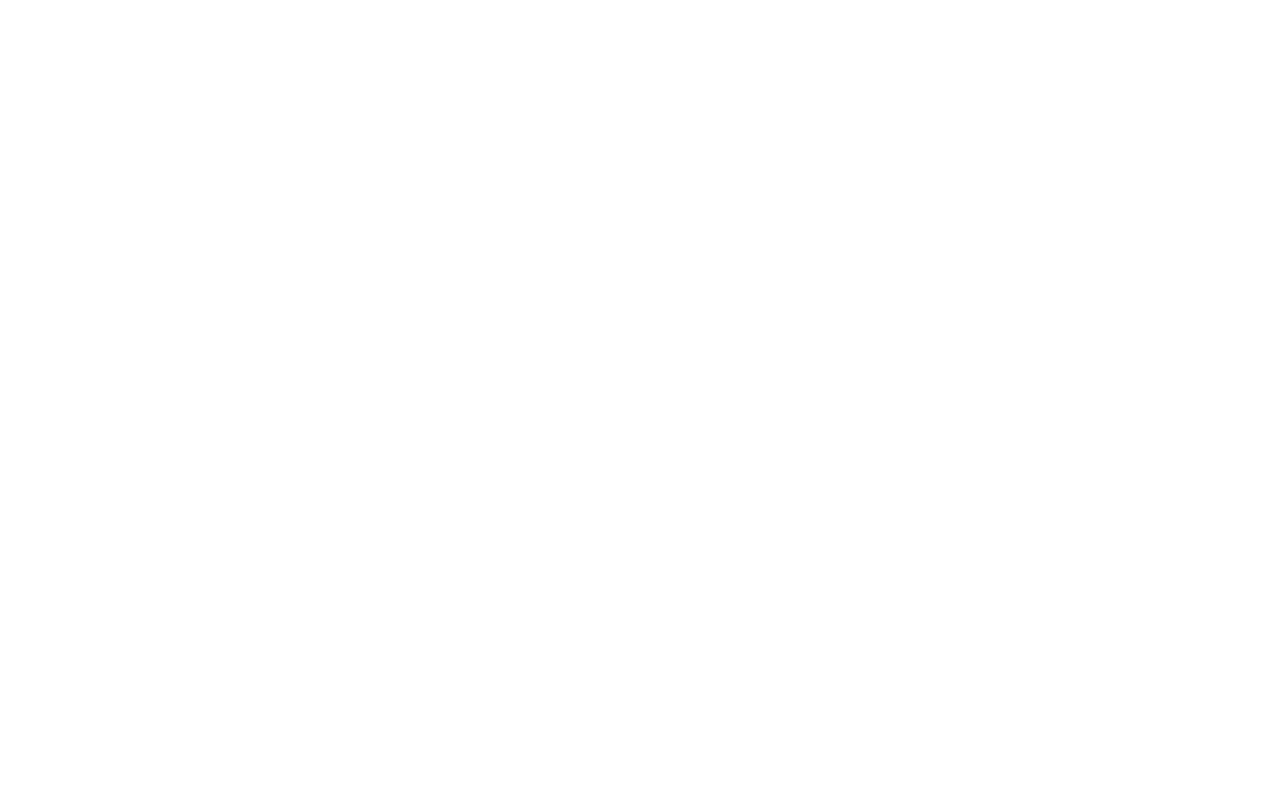
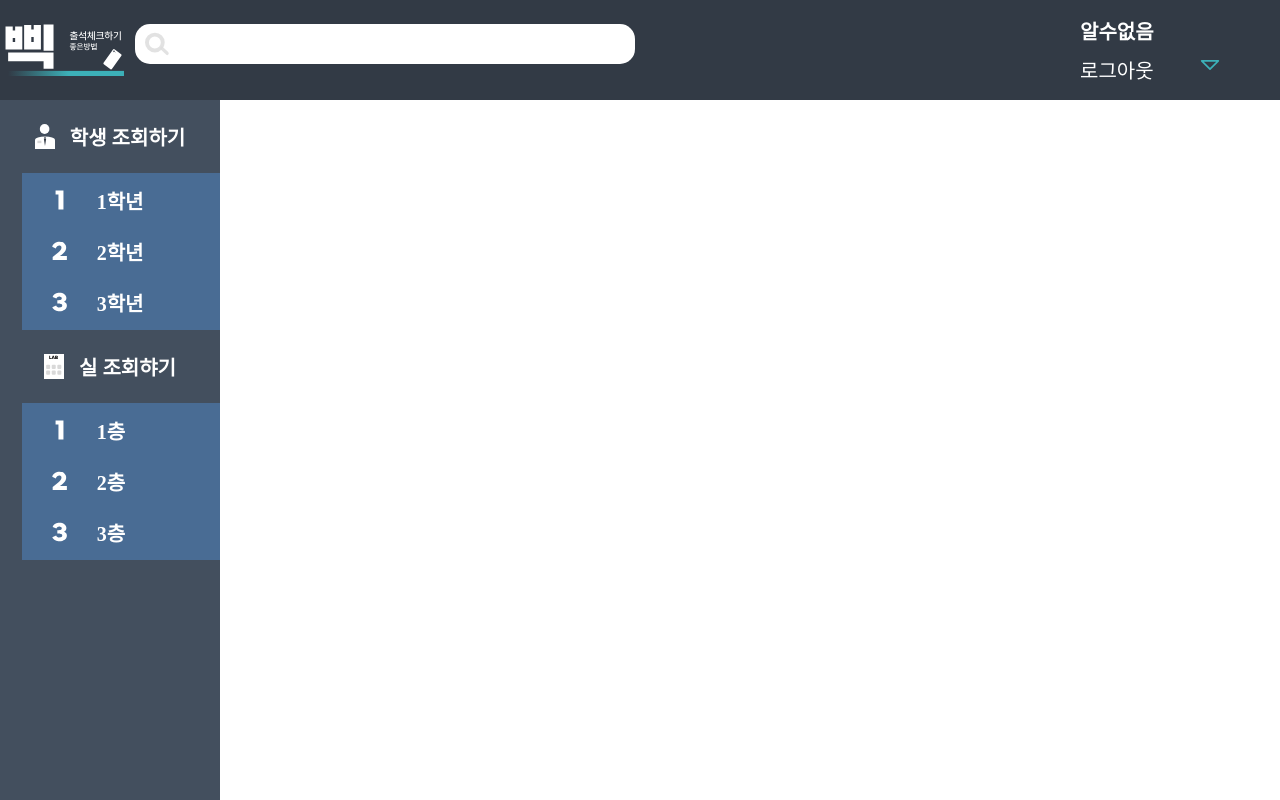
Before and after one commit to 8Bit-beep/BBEEP_WEB_V2, a React (Create React App) app: page /check-class/first-floor in a window 1280 px wide. Before the commit this address had no page. Built offline with nearby package versions, Linux system fonts and the light colour scheme; no server answers.

Commit message:
feat :: Header and Sidebar add

```diff
--- a/src/components/common/Sidebar/index.tsx
+++ b/src/components/common/Sidebar/index.tsx
@@ -49,14 +49,18 @@
           <img src={SidebarLab} />
           <span>실 조회햐기</span>
         </S.MenuTitle>
-        <S.MenuItem style={{ minHeight: "50%" }}>
+        <S.MenuItem style={{ minHeight: "75%" }}>
           <S.Item $isclicked={isClickCategory === "1학년" ? "true" : "false"}>
-            <img src={Project} />
-            <span>프로젝트 실</span>
+            <img src={One} />
+            <span>1층</span>
           </S.Item>
           <S.Item $isclicked={isClickCategory === "1학년" ? "true" : "false"}>
-            <img src={Lab} />
-            <span>LAB 실</span>
+            <img src={Two} />
+            <span>2층</span>
+          </S.Item>
+          <S.Item $isclicked={isClickCategory === "1학년" ? "true" : "false"}>
+            <img src={Three} />
+            <span>3층</span>
           </S.Item>
         </S.MenuItem>
       </S.MenuWrap>
--- a/src/components/router/index.tsx
+++ b/src/components/router/index.tsx
@@ -2,6 +2,7 @@
 import { GlobalStyles } from "../../styles/global";
 import { StyleSheetManager } from "styled-components";
 import CheckStudent from "src/pages/student";
+import CheckClass from "src/pages/class";
 
 const Router = () => {
   return (
@@ -10,6 +11,7 @@
         <GlobalStyles />
         <Routes>
           <Route path="/check-student/first-grade" element={<CheckStudent />} />
+          <Route path="/check-class/first-floor" element={<CheckClass />} />
         </Routes>
       </BrowserRouter>
     </StyleSheetManager>
--- /dev/null
+++ b/src/pages/class/index.tsx
@@ -0,0 +1,13 @@
+import Header from "src/components/common/Header";
+import Sidebar from "src/components/common/Sidebar";
+
+const CheckClass = () => {
+  return (
+    <div>
+      <Header />
+      <Sidebar />
+    </div>
+  );
+};
+
+export default CheckClass;
--- a/src/pages/student/index.tsx
+++ b/src/pages/student/index.tsx
@@ -2,7 +2,7 @@
 import * as S from "./style";
 import Header from "src/components/common/Header";
 import Sidebar from "src/components/common/Sidebar";
-import ClassSidebar from "src/components/common/Sidebar/classSidebar";
+import ClassSidebar from "src/components/common/Sidebar/studentSidebar";
 import useStudent from "src/hooks/student/useStudent";
 
 const CheckStudent = () => {
```
Also changed, not shown: src/pages/class/style.ts (added, +7 -0 lines), src/components/common/Sidebar/studentSidebar/index.tsx (renamed from src/components/common/Sidebar/classSidebar/index.tsx), src/components/common/Sidebar/studentSidebar/style.ts (renamed from src/components/common/Sidebar/classSidebar/style.ts).
